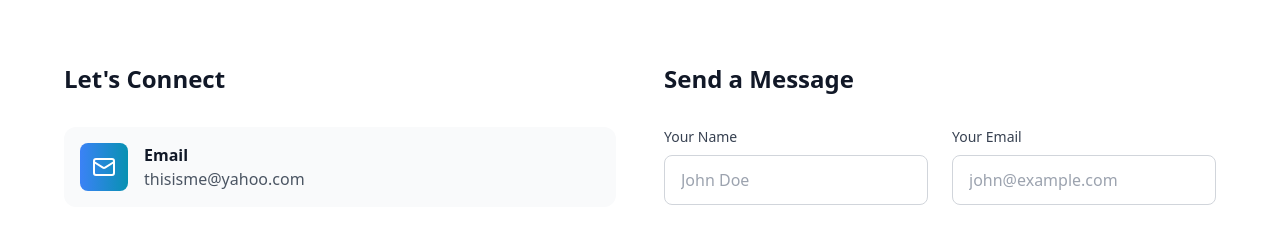
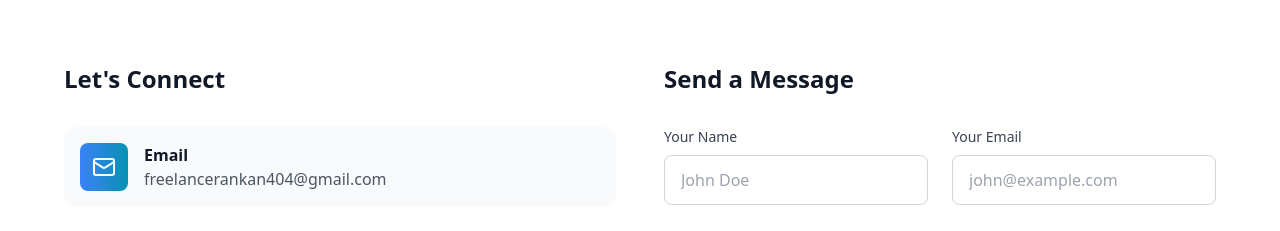
Before and after one commit to its-ankanbose/portfolio, a React (Vite) app: page / in a window 1280 px wide. Shown: the part 9364-9595 px from the top of the page. Built offline with nearby package versions, Linux system fonts and the light colour scheme.

Commit message:
email update

```diff
--- a/src/components/Contact.tsx
+++ b/src/components/Contact.tsx
@@ -28,8 +28,8 @@ const Contact: React.FC = () => {
     {
       icon: <Mail className="w-6 h-6" />,
       title: 'Email',
-      value: 'thisisme@yahoo.com',
-      link: 'mailto:thisisme@yahoo.com',
+      value: 'freelancerankan404@gmail.com',
+      link: 'mailto:freelancerankan404@gmail.com',
       gradient: 'from-blue-500 to-cyan-600'
     },
     {
```
